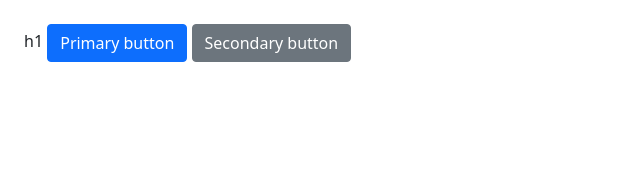
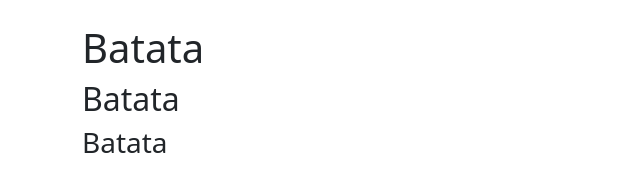
Before and after one commit to BernardoCusmanich/Teste_Bootstrap_5, a website built with webpack: page src/index.html in a window 1280 px wide. Shown: the whole page, without its empty margins (0-640 px from the left). Built offline with nearby package versions, Linux system fonts and the light colour scheme.

Commit message:
Testando a IDE

```diff
--- a/src/index.html
+++ b/src/index.html
@@ -8,9 +8,10 @@
     </head>
 
     <body class="p-4">
-    h1
-    <button class="btn btn-primary">Primary button</button>
-
-    <button class="btn btn-secondary">Secondary button</button>
+        <div class="container">
+            <h1>Batata</h1>
+            <h2>Batata</h2>
+            <h3>Batata</h3>
+        </div>
     </body>
 </html>
```
Lines whose indentation alone changed are shown as unchanged.
